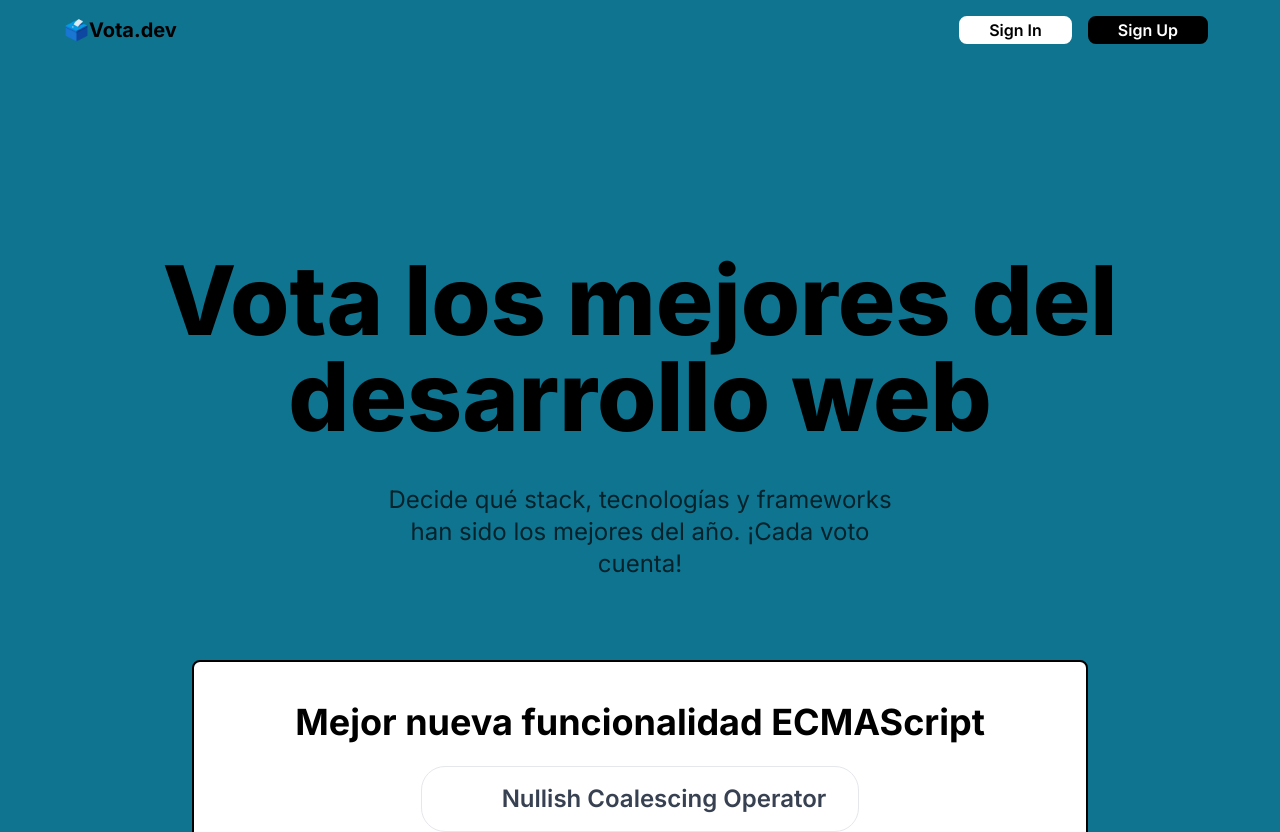
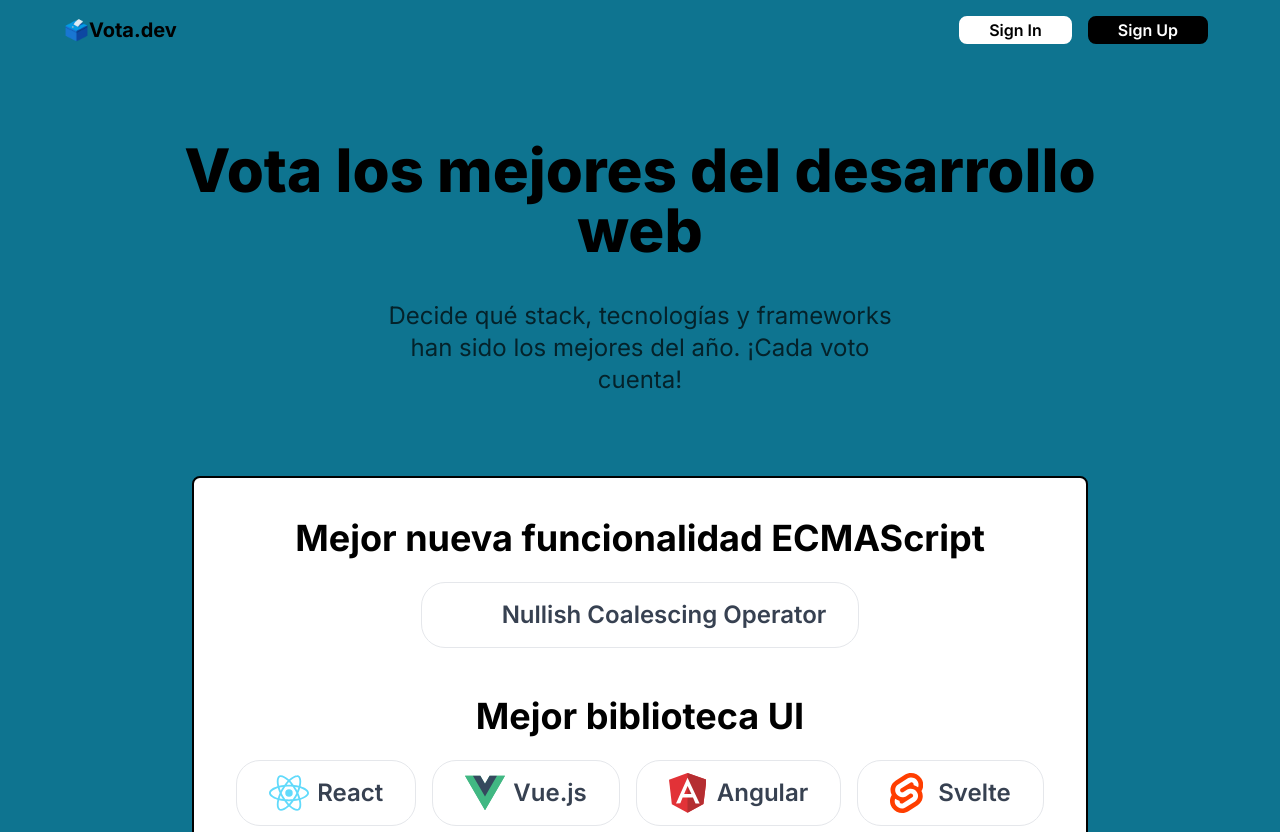
Before and after one commit to Ayendryjt/next-intropractica, a Next.js app: page / in a window 1280 px wide. Shown: the top 832 px of the page. Built offline with nearby package versions, Linux system fonts and the light colour scheme.

Commit message:
Style: Text

```diff
--- a/src/app/page.tsx
+++ b/src/app/page.tsx
@@ -22,8 +22,8 @@
   return (
     <div className="bg-cyan-700 min-h-screen flex flex-col">
       <Header />
-      <section className="mt-48 max-w-[1000px] mx-auto">
-        <h1 className="max-w-5xl mx-auto text-5xl font-extrabold text-center text-black md:text-8xl">
+      <section className="mt-20 max-w-[1000px] mx-auto">
+        <h1 className="max-w-5xl mx-auto text-5xl font-extrabold text-center text-black md:text-6xl">
           Vota los mejores del desarrollo web
         </h1>
         <p className="max-w-lg mx-auto mt-10 text-2xl text-center text-black opacity-70">
```
